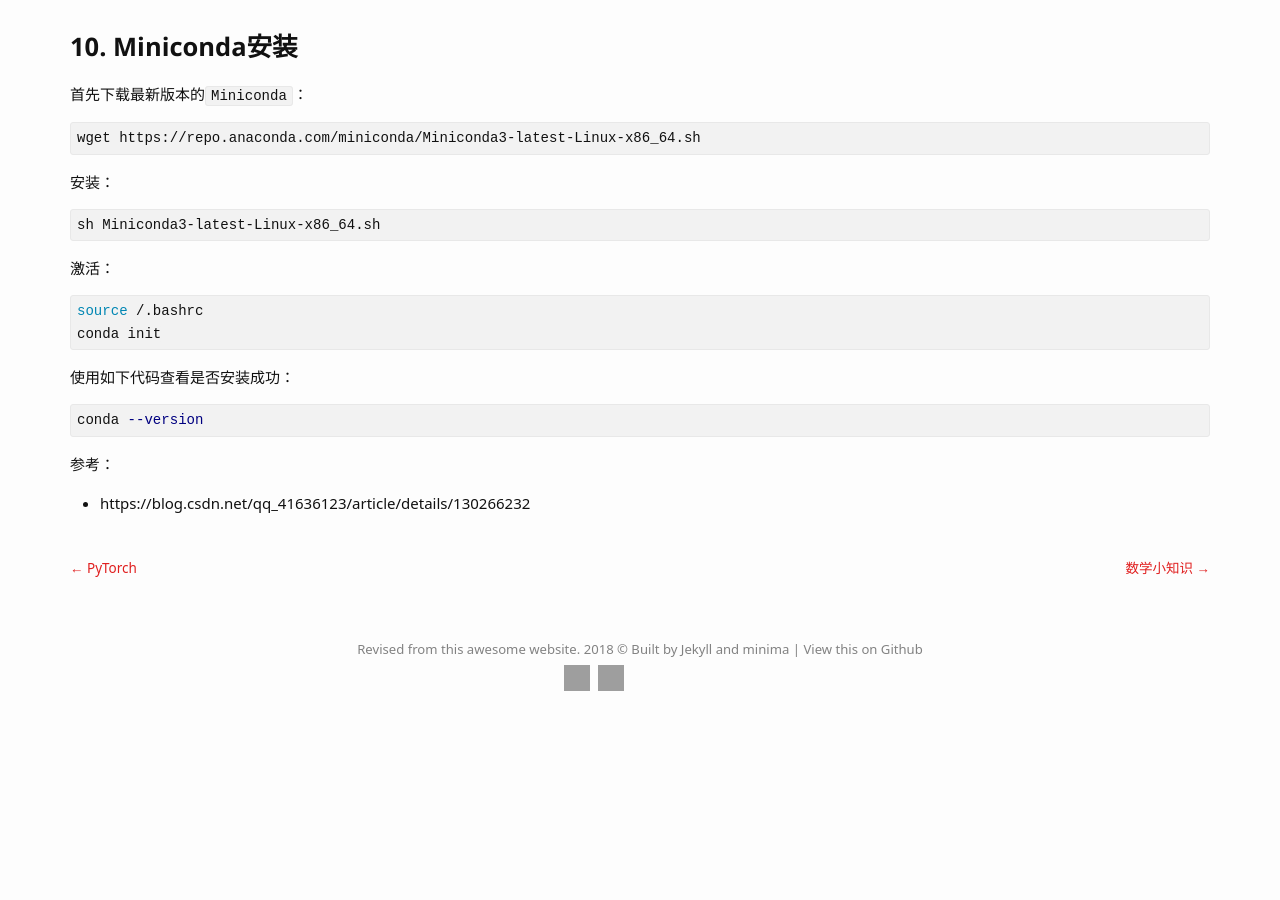
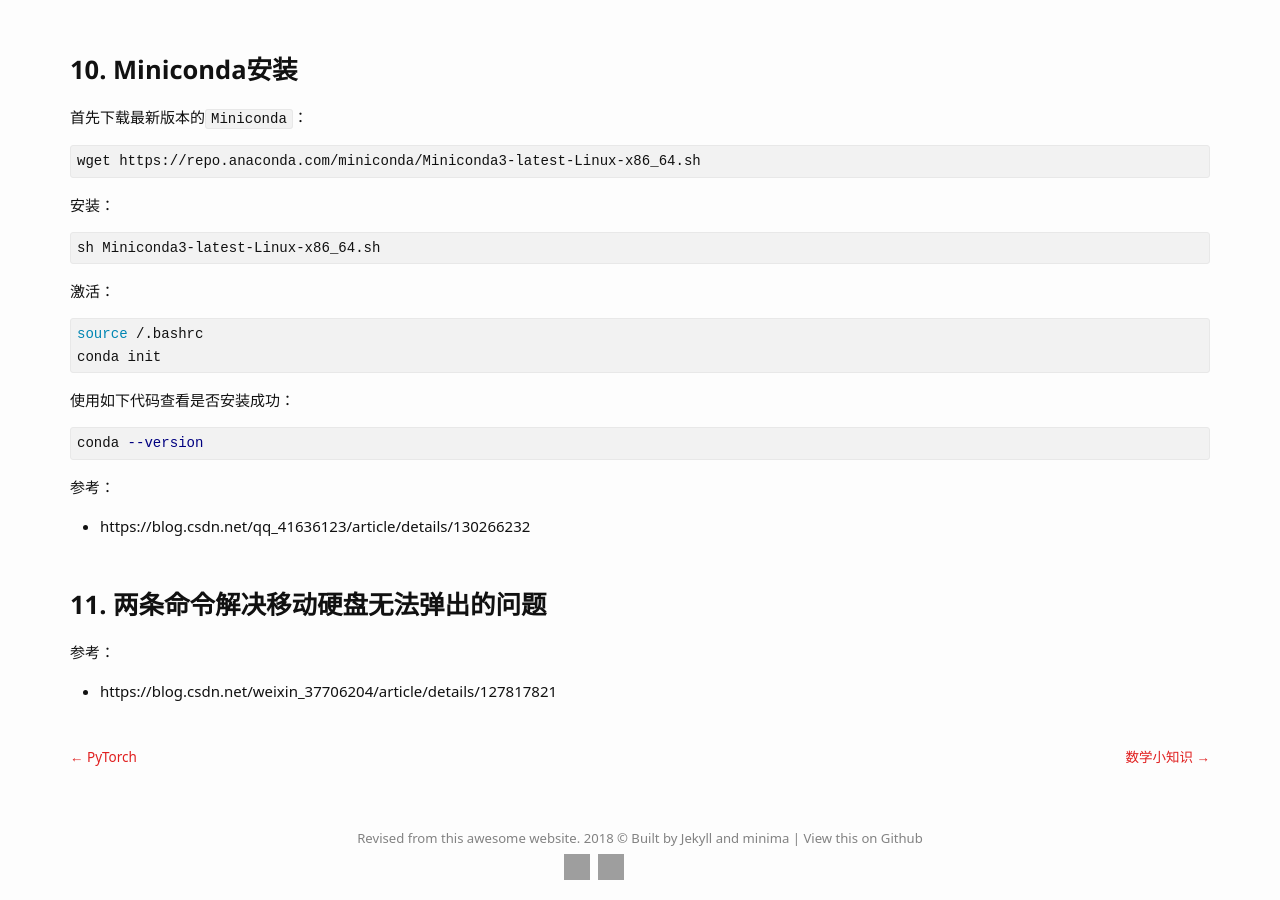
Before and after one commit to Wei-kang-Wang/tech-log, a Jekyll site: the page built from _posts/2022-01-01-installation of various systems, environments and platforms.md, in a window 1280 px wide and 900 px high, scrolled down 66751 px. Built offline with Jekyll 4.4.1, drawn with Linux system fonts in a browser that asks for light colours; some web fonts are replaced; formulas are drawn with MathJax 3; before the commit the page ends 67462 px from its top, so only the background shows below that; some of the changed text lies outside the part shown; grey boxes are pictures that could not be loaded.

Commit message:
Update 2022-01-01-installation of various systems, environments and platforms.md

```diff
--- a/_posts/2022-01-01-installation of various systems, environments and platforms.md
+++ b/_posts/2022-01-01-installation of various systems, environments and platforms.md
@@ -2838,3 +2838,9 @@ conda --version
 
 参考：
 * https://blog.csdn.net/qq_41636123/article/details/130266232
+
+
+## 11. 两条命令解决移动硬盘无法弹出的问题
+
+参考：
+* https://blog.csdn.net/weixin_37706204/article/details/127817821
```
